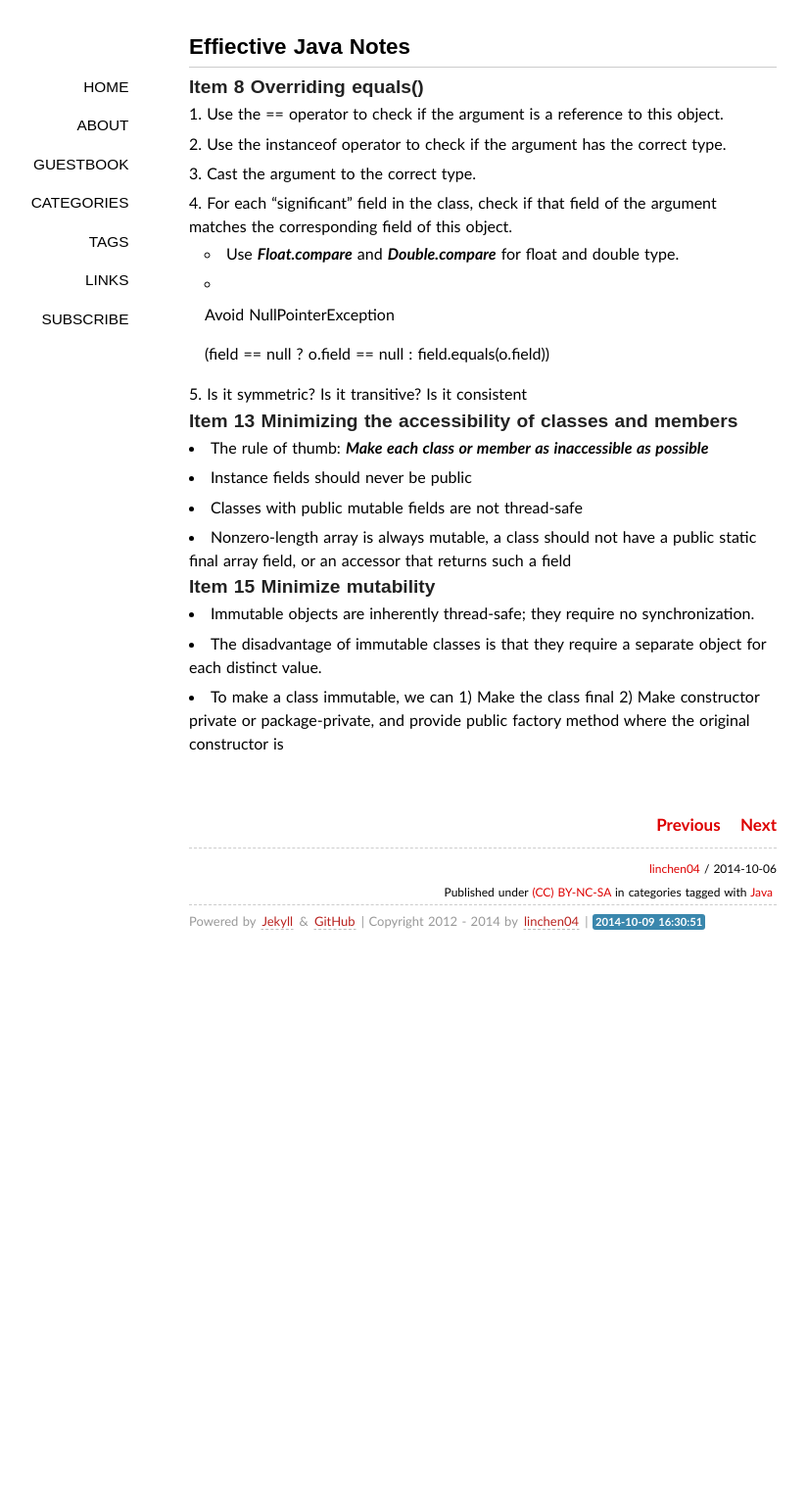
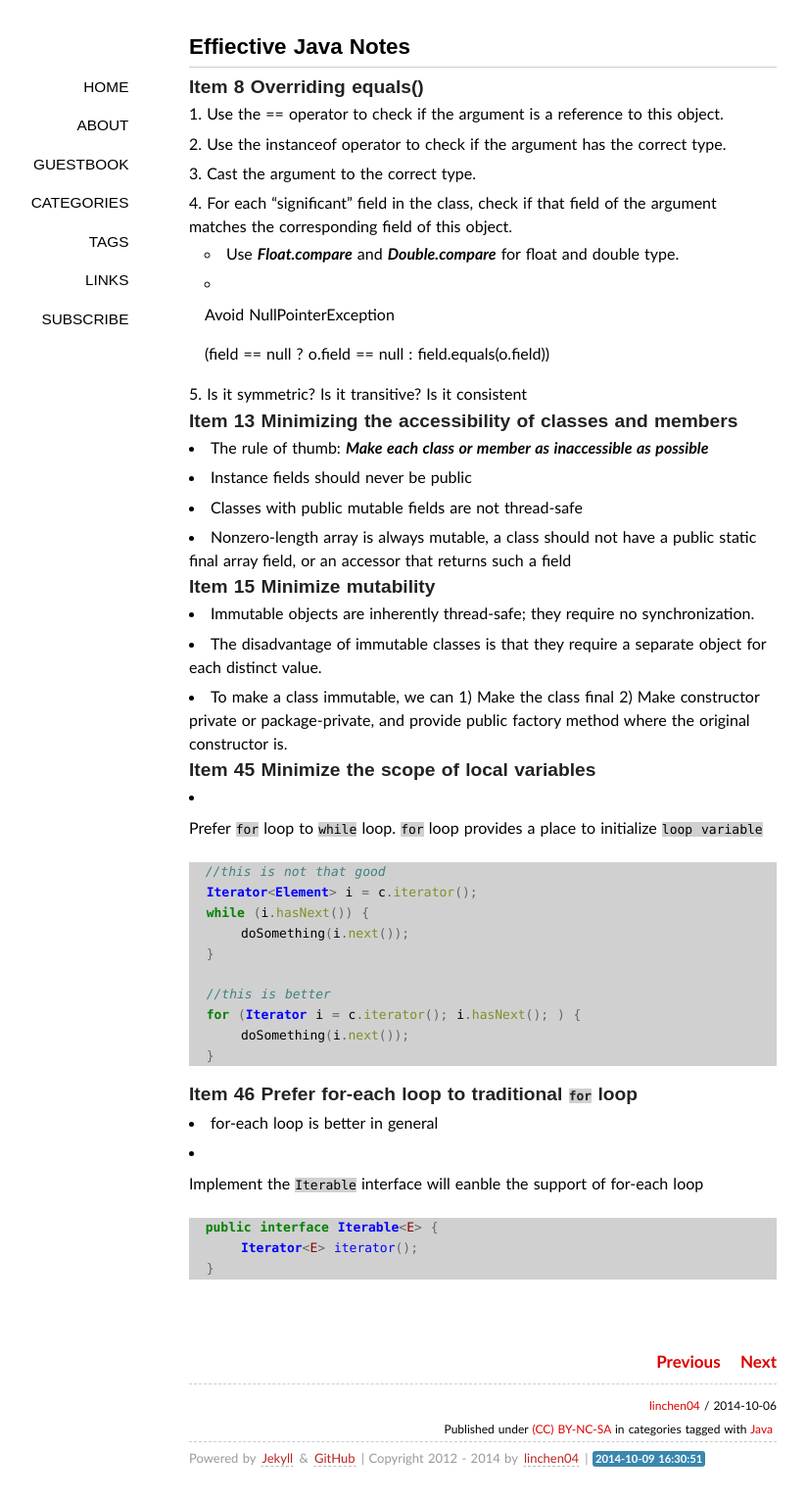
Before and after one commit to lchenn/linchen04.github.io, a Jekyll site: the page built from _posts/2014-10-06-effiective-java-notes.md, in a window 1280 px wide. Shown: the whole page at 98% size, without its empty margins (147-971 px from the left). Built offline with Jekyll 4.4.1, drawn with Linux system fonts in a browser that asks for light colours; some web fonts are replaced; Markdown is read by kramdown in place of the engine named in the settings; comment, search, counter and statistics services are not loaded; before the commit the page ends 983 px from its top, so only the background shows below that.

Commit message:
Added item 45 and 46

````diff
--- a/_posts/2014-10-06-effiective-java-notes.md
+++ b/_posts/2014-10-06-effiective-java-notes.md
@@ -29,4 +29,31 @@ tags: "Java"
 
 - Immutable objects are inherently thread-safe; they require no synchronization.
 - The disadvantage of immutable classes is that they require a separate object for each distinct value.
-- To make a class immutable, we can 1) Make the class final 2) Make constructor private or package-private, and provide public factory method where the original constructor is
+- To make a class immutable, we can 1) Make the class final 2) Make constructor private or package-private, and provide public factory method where the original constructor is.
+
+
+### Item 45 Minimize the scope of local variables
+- Prefer ```for``` loop to ```while``` loop. ```for``` loop provides a place to initialize ```loop variable```
+
+    ```java
+    //this is not that good
+    Iterator<Element> i = c.iterator();
+    while (i.hasNext()) {
+        doSomething(i.next());
+    }
+
+    //this is better
+    for (Iterator i = c.iterator(); i.hasNext(); ) {
+        doSomething(i.next());
+    }
+    ```
+
+### Item 46 Prefer for-each loop to traditional ```for``` loop
+- for-each loop is better in general
+- Implement the ```Iterable``` interface will eanble the support of for-each loop
+
+    ```java
+    public interface Iterable<E> {
+        Iterator<E> iterator();
+    }
+    ```
````
